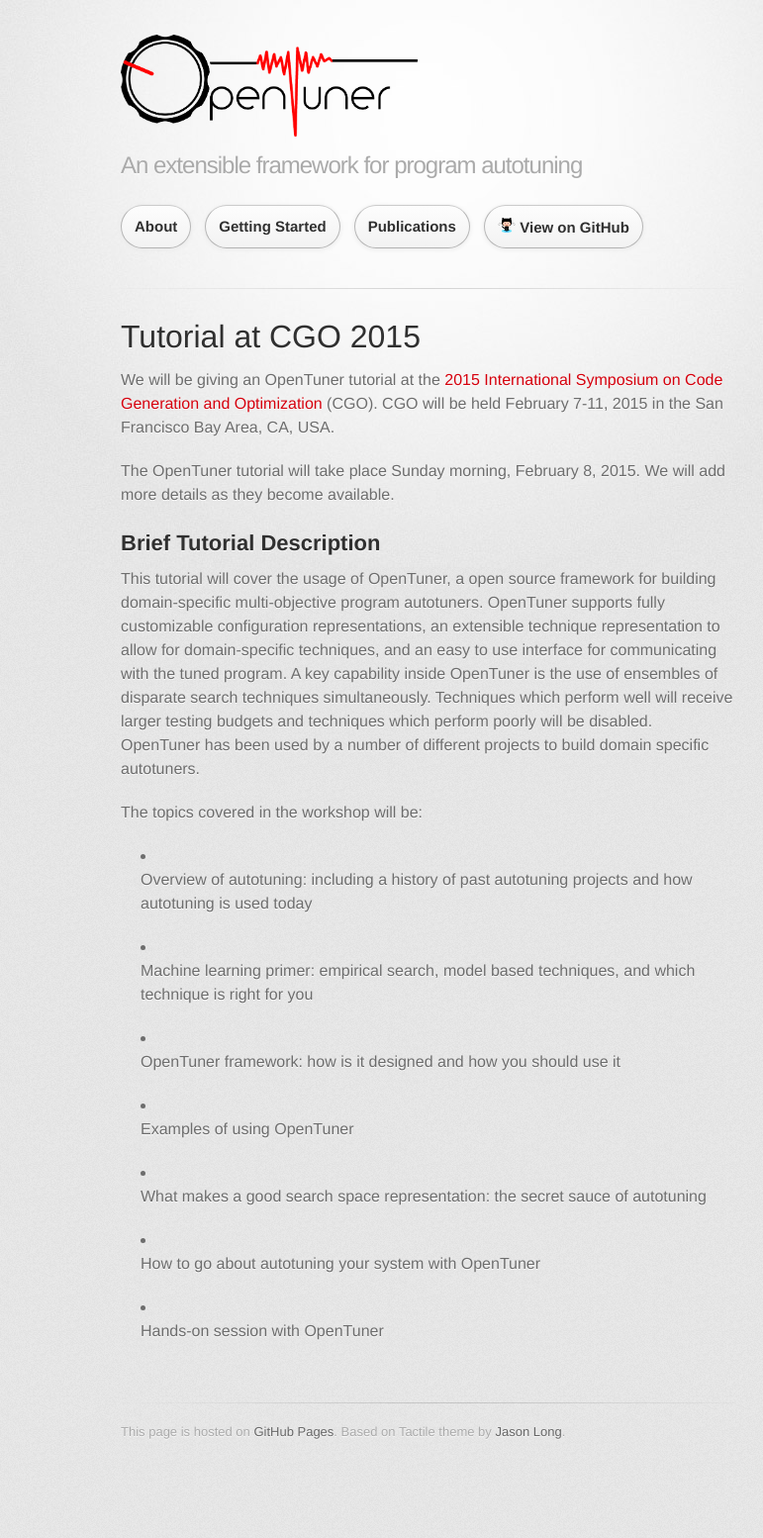
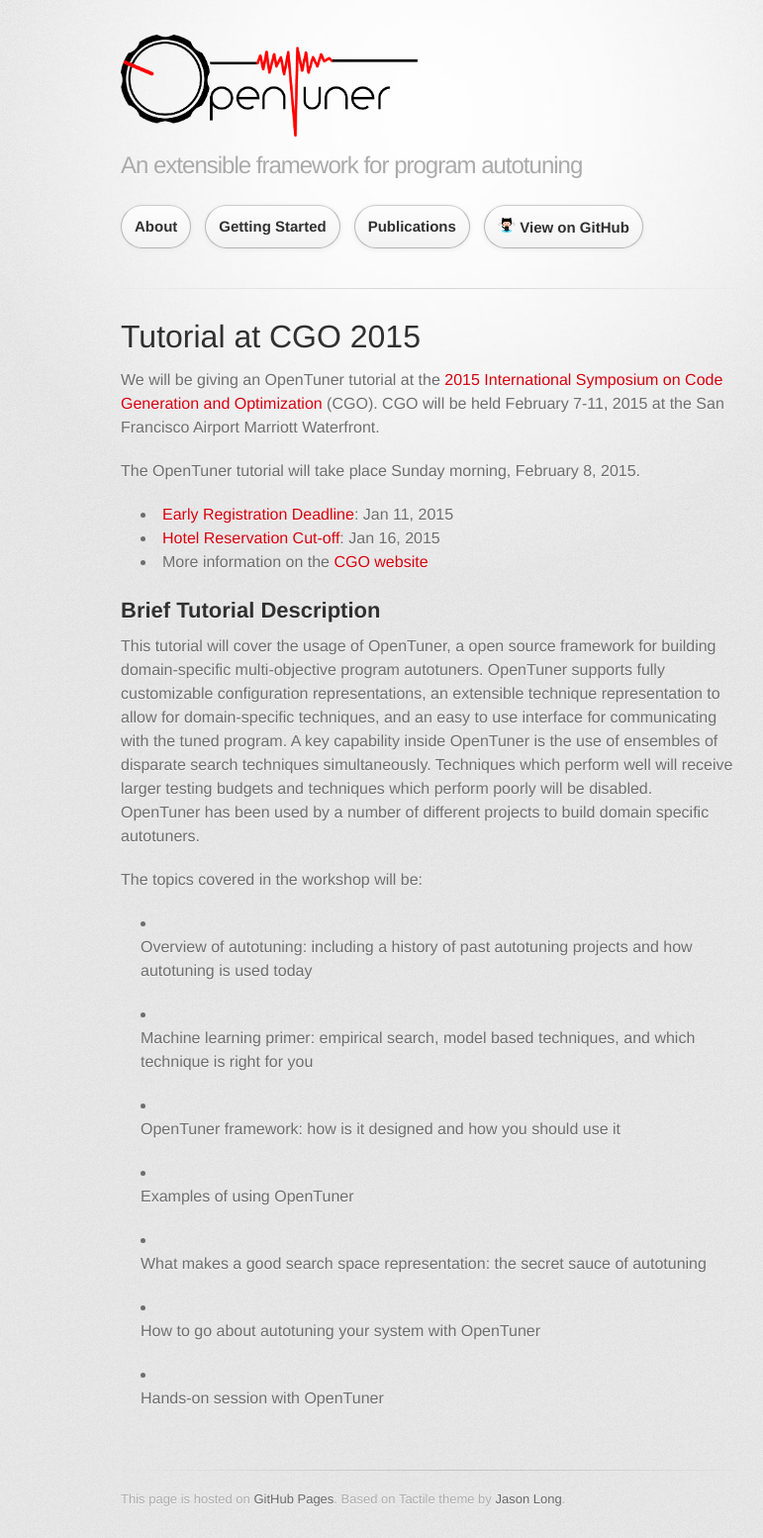
Before and after one commit to jansel/opentuner, a Jekyll site: the page built from tutorial_cgo2015.md, in a window 1280 px wide. Shown: the whole page at 99% size, without its empty margins (208-979 px from the left). Built offline with Jekyll 4.4.1, drawn with Linux system fonts in a browser that asks for light colours; some web fonts are replaced; Markdown is read by kramdown in place of the engine named in the settings; before the commit the page ends 1486 px from its top, so only the background shows below that.

Commit message:
Add tutorial registration link

```diff
--- a/tutorial_cgo2015.md
+++ b/tutorial_cgo2015.md
@@ -7,15 +7,20 @@
 Tutorial at CGO 2015
 =================
 
-
 We will be giving an OpenTuner tutorial at the [2015 International Symposium
-on Code Generation and Optimization][cgo] (CGO).  CGO will be held February
-7-11, 2015 in the San Francisco Bay Area, CA, USA.
+on Code Generation and Optimization][cgo2015] (CGO).  CGO will be held February
+7-11, 2015 at the San Francisco Airport Marriott Waterfront.
 
 The OpenTuner tutorial will take place Sunday morning, February 8, 2015.
-We will add more details as they become available.
 
-[cgo]: http://cgo.org/cgo2015/
+- [Early Registration Deadline][cgoreg]: Jan 11, 2015
+- [Hotel Reservation Cut-off][cgohotel]: Jan 16, 2015
+- More information on the [CGO website][cgo2015]
+
+[cgoreg]: https://www.regonline.com/cgo2015
+[cgohotel]: https://aws.passkey.com/g/40122128
+[cgo2015]: http://cgo.org/cgo2015/
+
 
 Brief Tutorial Description
 ------
```
Also changed, not shown: index.md (+8 -1 lines).
